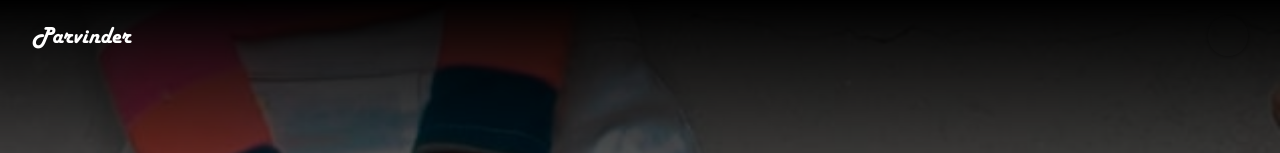
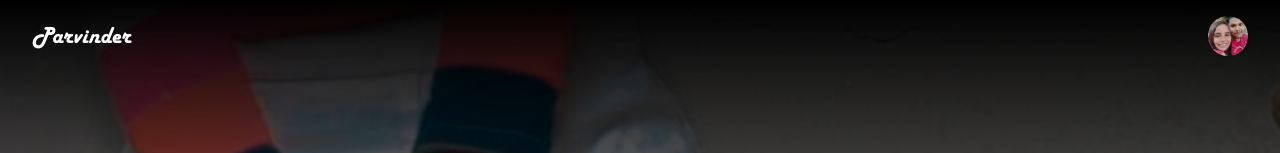
Before and after one commit to SoaibParvinder/parvinder.github.io, a plain HTML site: page index.html in a window 1280 px wide. Shown: the top 153 px of the page. Drawn offline with Linux system fonts and the light colour scheme.

Commit message:
Update style.css

```diff
--- a/style.css
+++ b/style.css
@@ -115,7 +115,7 @@ footer {
     height: 40px;
     background: no-repeat center;
     background-size: cover;
-    background-image: url('/img/img2.webp');
+    background-image: url("img2.webp");
     border-radius: 50%;
     box-shadow: 0 0 5px rgba(0, 0, 0, .5);
 }
```
